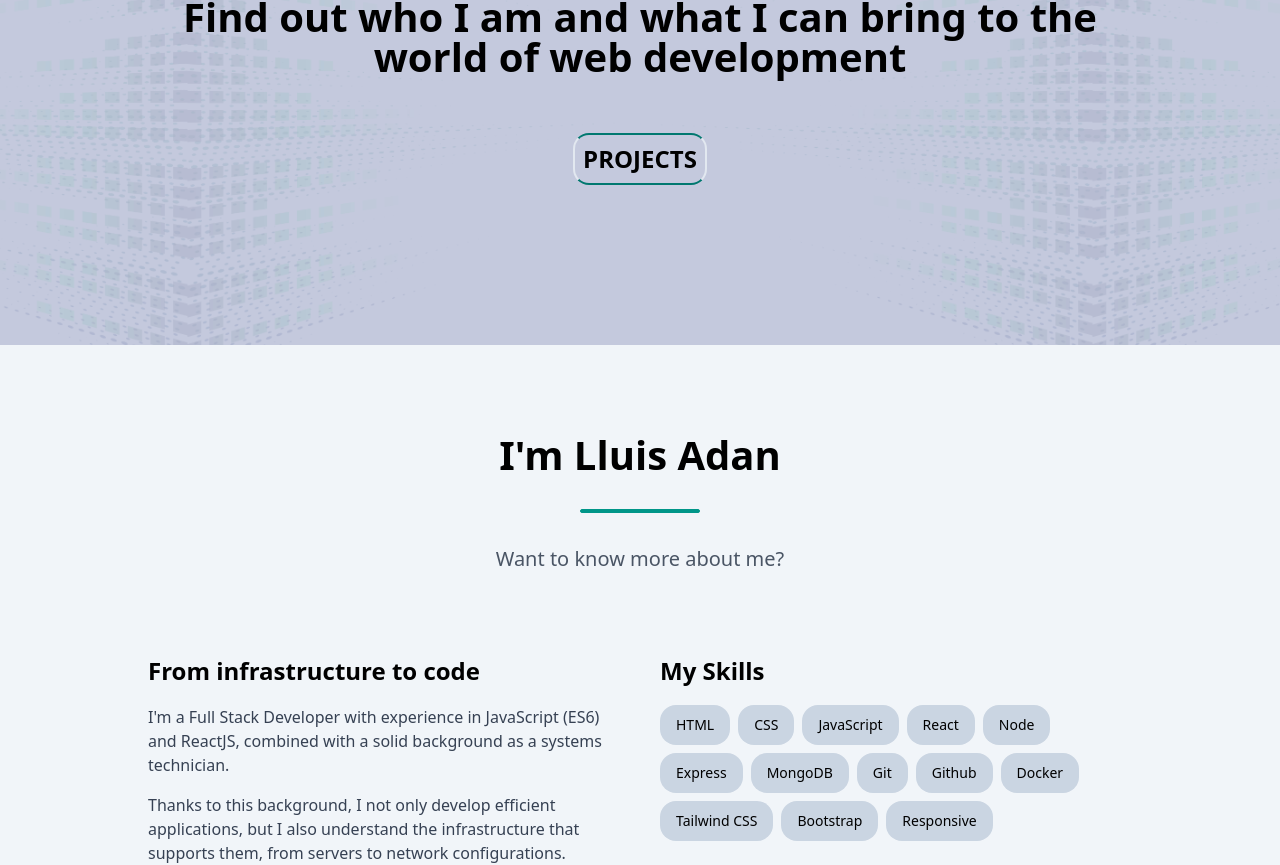
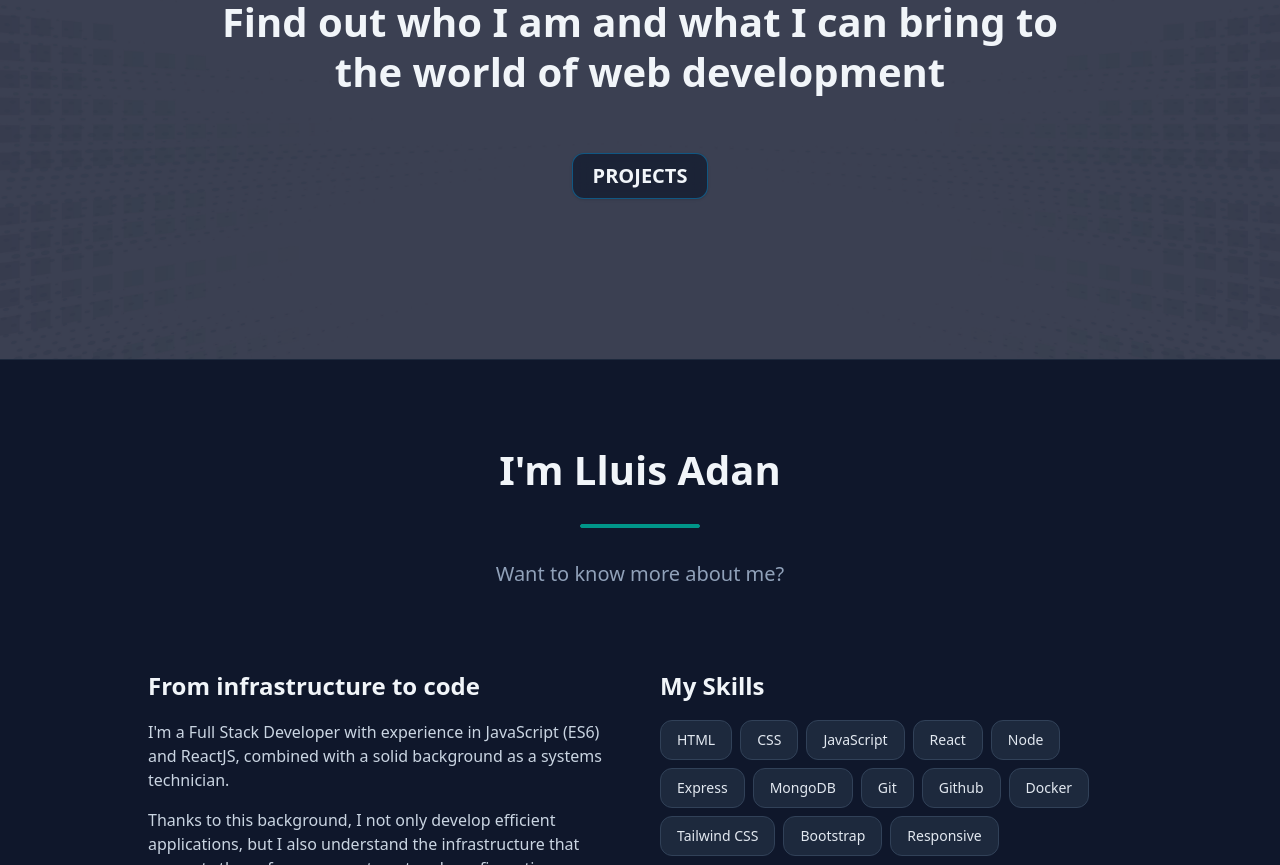
Before and after one commit to LluisAdan/portfolio, a React (Vite) app in the folder web/: page / in a window 1280 px wide. Shown: the part 235-1100 px from the top of the page. Built offline with nearby package versions, Linux system fonts and the light colour scheme; no server answers.

Commit message:
test commit

```diff
--- a/web/src/App.tsx
+++ b/web/src/App.tsx
@@ -13,26 +13,29 @@ function App() {
   const isInView = useInView(ref, { once: true })
 
   return (
-    <div className="font-sans">
+  <div className="font-sans bg-slate-950 text-slate-100 min-h-screen">
 
     <Navbar />
 
     <main className="pt-18">
       <div
-          className="bg-contain bg-center p-10 md:p-20 lg:p-40 text-center flex flex-col items-center"
+        className="relative bg-cover bg-center p-10 md:p-20 lg:p-40 text-center flex flex-col items-center overflow-hidden"
         style={{ backgroundImage: "url('/img/Fondo_porfolio.jpg')" }}
       >
+      {/* Overlay oscuro para mejorar contraste */}
+      <div className="absolute inset-0 bg-slate-950/70"></div>
+
         <motion.h1
           initial={{ opacity: 0, y: 30 }}
           animate={{ opacity: 1, y: 0 }}
           transition={{ delay: 0.3, duration: 1 }}
-          className="text-3xl md:text-4xl lg:text-5xl font-bold"
+          className="relative z-10 text-3xl md:text-4xl lg:text-5xl font-bold text-slate-100 max-w-4xl leading-tight"
         >
           Find out who I am and what I can bring to the world of web development
         </motion.h1>
 
         <motion.div
-            className="w-20 flex justify-center items-center mt-14"
+          className="relative z-10 w-20 flex justify-center items-center mt-14"
           initial={{ opacity: 0, scale: 0.8 }}
           animate={{ opacity: 1, scale: 1 }}
           transition={{ delay: 0.8, duration: 0.5 }}
@@ -41,7 +44,7 @@ function App() {
             to="projects"
             smooth={true}
             duration={500}
-              className="cursor-pointer text-center p-2 text-2xl font-semibold border-2 rounded-2xl hover:text-white hover:bg-teal-700 border-slate-200 border-y-teal-700 hover:border-teal-700 transition-all duration-200"
+            className="cursor-pointer text-center px-5 py-2 text-lg md:text-xl font-semibold rounded-xl border border-sky-500/40 bg-slate-900/70 text-slate-100 hover:bg-sky-500/20 hover:border-sky-400 hover:text-white transition-all duration-200 shadow-sm backdrop-blur-sm"
           >
           PROJECTS
           </Link>
@@ -50,7 +53,7 @@ function App() {
 
       <div
         id="about"
-          className="bg-slate-100 space-y-5 py-20 px-4 md:px-10"
+        className="bg-slate-900 space-y-5 py-20 px-4 md:px-10 border-t border-slate-800"
       >
         <motion.div
           className="flex flex-col items-center space-y-6 text-center"
@@ -60,7 +63,7 @@ function App() {
         >
           <h1>I'm Lluis Adan</h1>
           <div className="w-30 h-1 border border-teal-600 rounded-2xl bg-teal-600"></div>
-          <p className="mt-2 text-center text-gray-600 text-xl">Want to know more about me?</p>
+          <p className="mt-2 text-center text-slate-400 text-xl">Want to know more about me?</p>
         </motion.div>
 
         <div className="flex flex-col md:flex-row justify-between mt-15 mx-auto max-w-5xl">
@@ -71,13 +74,13 @@ function App() {
             transition={{ duration: 0.6 }}
           >
             <h2 className="mb-4">From infrastructure to code</h2>
-              <p className="text-gray-700">
+            <p className="text-slate-300">
               I'm a Full Stack Developer with experience in JavaScript (ES6) and ReactJS, combined with a solid background as a systems technician.
             </p>
-              <p className="text-gray-700 mt-4">
+            <p className="text-slate-300 mt-4">
               Thanks to this background, I not only develop efficient applications, but I also understand the infrastructure that supports them, from servers to network configurations.
             </p>
-              <p className="text-gray-700 mt-4">
+            <p className="text-slate-300 mt-4">
               I am passionate about technology and the challenges it brings. I consider myself a resolute, proactive and constantly learning person, always exploring new tools and trends to improve my skills and provide innovative solutions.
             </p>
           </motion.div>
@@ -91,7 +94,7 @@ function App() {
                 initial={{ opacity: 0, y: 20 }}
                 animate={isInView ? { opacity: 1, y: 0 } : {}}
                 transition={{ delay: index * 0.10 }}
-                  className="bg-slate-300 h-10 rounded-2xl px-4 flex items-center justify-center text-sm"
+                className="bg-slate-800 border border-slate-700 text-slate-200 h-10 rounded-xl px-4 flex items-center justify-center text-sm hover:border-sky-500/50 hover:bg-slate-700 transition-colors"
               >
                 {skill}
               </motion.div>
@@ -100,11 +103,8 @@ function App() {
           </div>
         </div>
       </div>
-
       <Project />
-
       <ContactForm />
-
     </main>
 
     <footer className="w-full bg-black">
```
Lines whose indentation alone changed are shown as unchanged.
